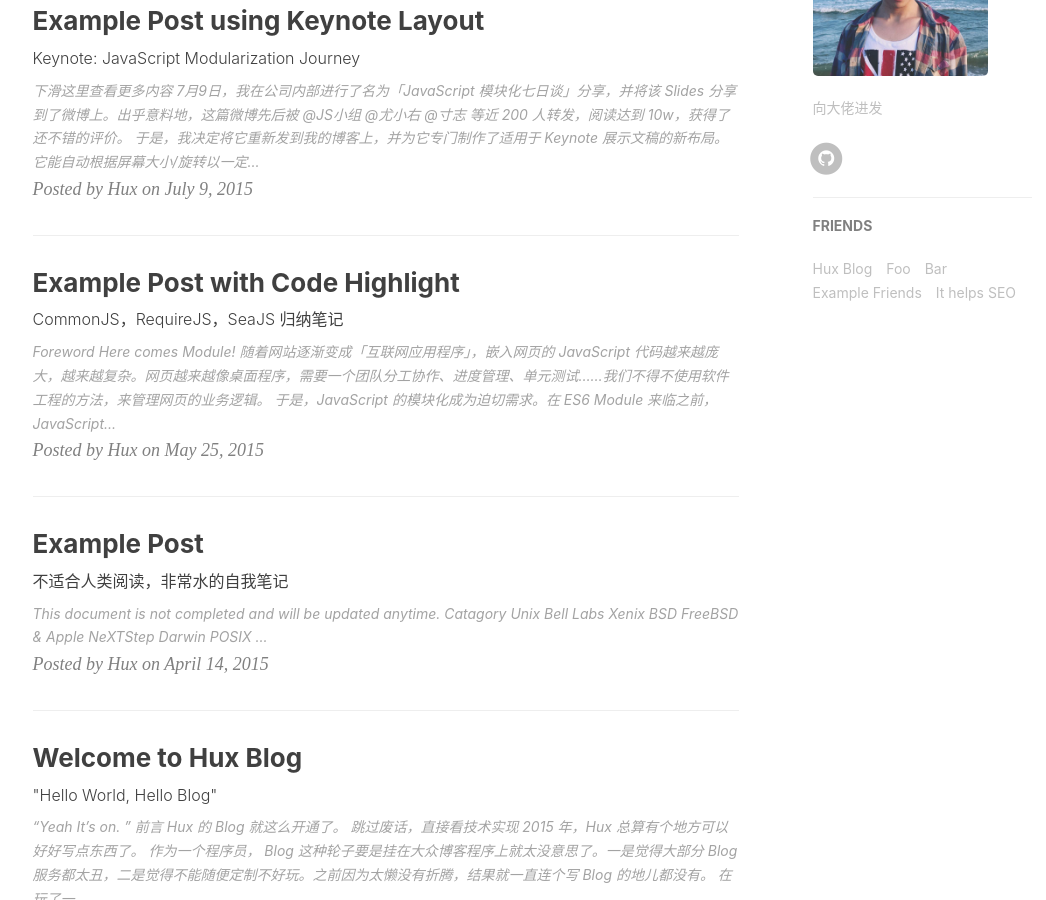
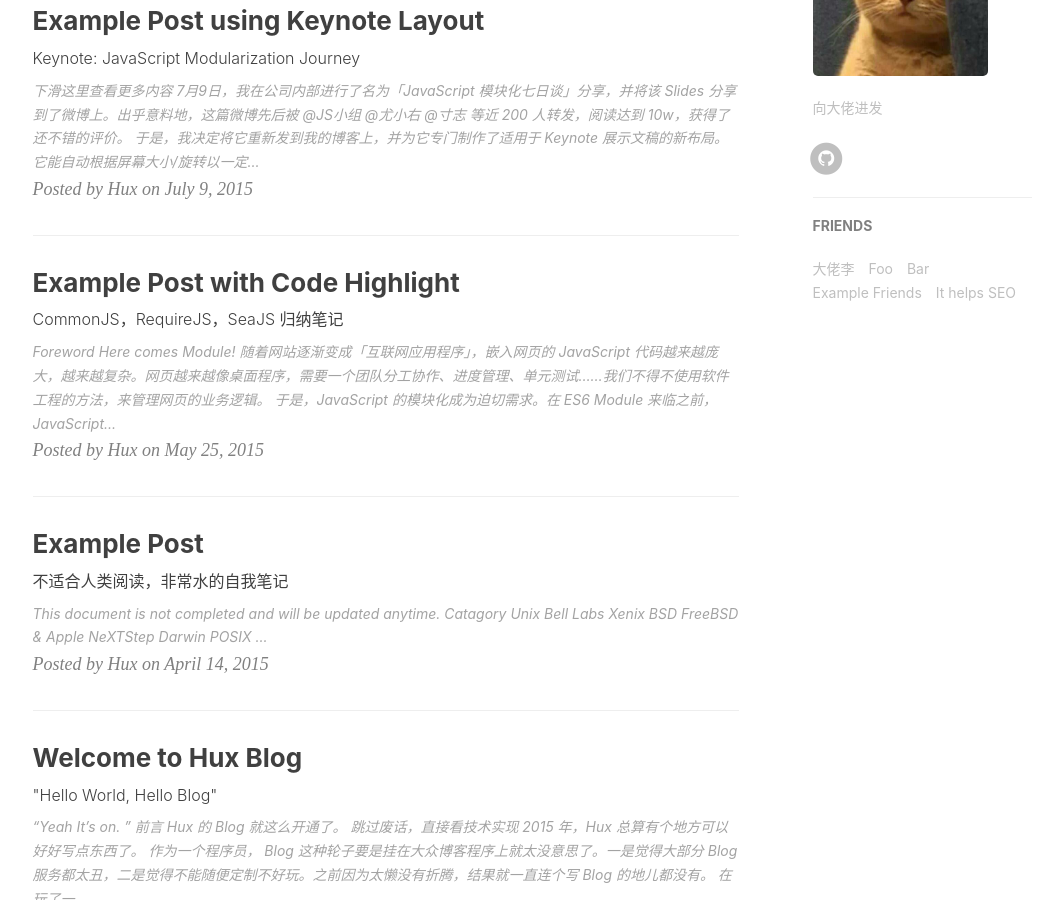
Before and after one commit to DimaLiLongJi/My-Blog, a Jekyll site: the page built from index.html, in a window 1280 px wide and 900 px high, scrolled down 725 px. Shown: the whole window, without its empty margins (135-1181 px from the left). Built offline with Jekyll 4.4.1, drawn with Linux system fonts in a browser that asks for light colours; nearby versions of some CDN libraries; the list of posts is cut into pages by our own code; comment, search, counter and statistics services are not loaded.

Commit message:
change my 头像

```diff
--- a/_config.yml
+++ b/_config.yml
@@ -69,7 +69,7 @@
 # Sidebar settings
 sidebar: true                           # whether or not using Sidebar.
 sidebar-about-description: "向大佬进发"
-sidebar-avatar: /img/avatar-hux.jpg      # use absolute URL, seeing it's used in both `/` and `/about/`
+sidebar-avatar: /img/avatar-lilongji.jpeg      # use absolute URL, seeing it's used in both `/` and `/about/`
 
 
 
@@ -82,8 +82,8 @@
 # Friends
 friends: [
     {
-        title: "Hux Blog",
-        href: "http://huangxuan.me"
+        title: "大佬李",
+        href: "https://dimalilongji.github.io/my-blog/"
     },{
         title: "Foo",
         href: "#"
```
Also changed, not shown: img/avatar-hux.jpg (deleted), img/avatar-lilongji.jpeg (added), img/favicon.ico.
